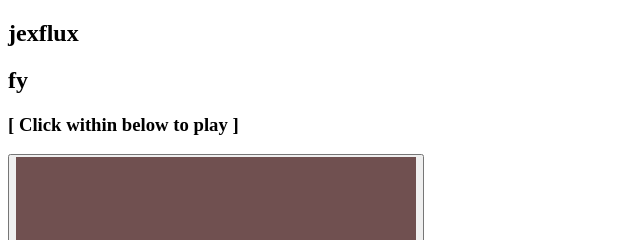
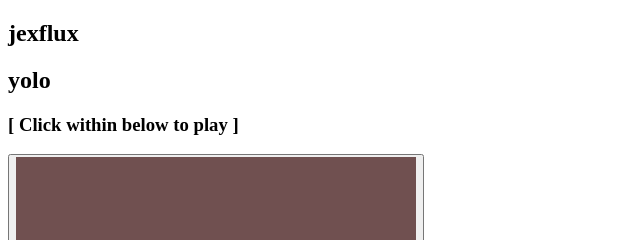
Before and after one commit to GavinJoin/jexflux, a plain HTML site: page yolo.html in a window 1280 px wide. Shown: the top 240 px of the page, 0-640 px from the left. Drawn offline with Linux system fonts and the light colour scheme.

Commit message:
Update yolo.html

```diff
--- a/yolo.html
+++ b/yolo.html
@@ -7,7 +7,7 @@
 <body>
 <script src="scripts/npbS_yolo.js"></script>
   <h2>jexflux</h2>
-  <h2>fy</h2>
+  <h2>yolo</h2>
   <h3>[ Click within below to play ]</h3>
 
   <button onclick="runner()">
```
